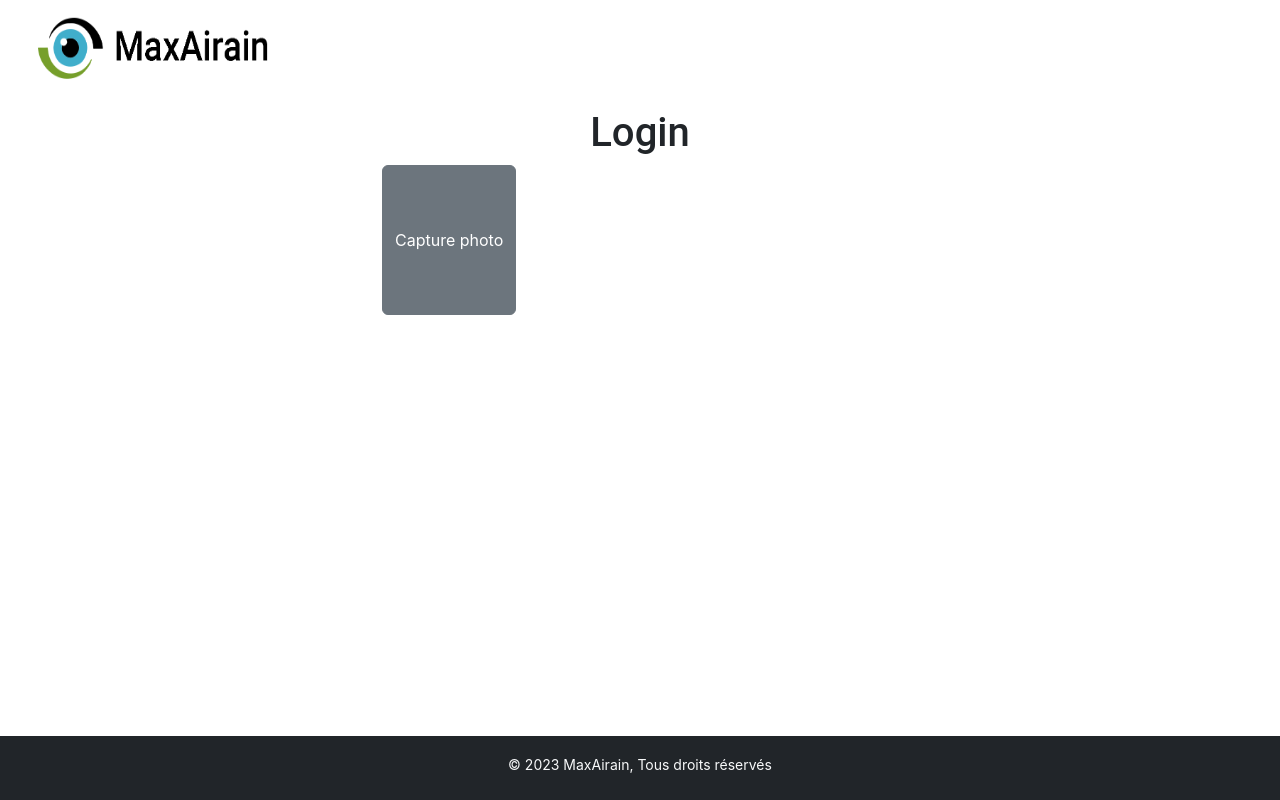
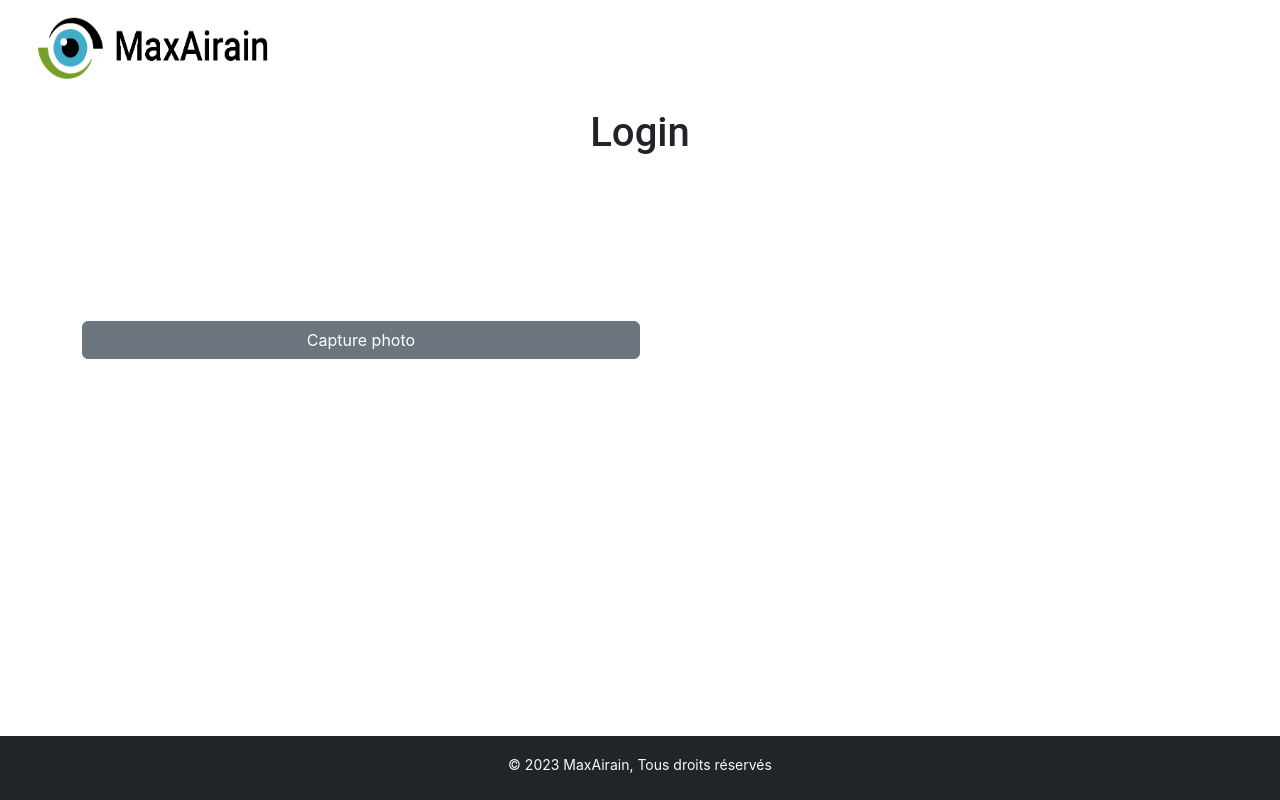
Before and after one commit to EdouardYzyDigital/ProjetTechniqueGroupe5, a React (Create React App) app in the folder stock-maxairain/: page / in a window 1280 px wide. Built offline with nearby package versions, Linux system fonts and the light colour scheme; no server answers.

Commit message:
last commit of day

```diff
--- a/stock-maxairain/src/components/Webcam.js
+++ b/stock-maxairain/src/components/Webcam.js
@@ -1,6 +1,6 @@
 import Webcam  from 'react-webcam'
 import { useState, useRef, useCallback } from 'react';
-import { Button } from 'reactstrap';
+import { Button, Col } from 'reactstrap';
 
 const WebcamCapture = props => {
     const webcamRef = useRef(null);
@@ -13,13 +13,16 @@ const WebcamCapture = props => {
     }, [webcamRef, setImgSrc]);
 
     return (
-      <div className='d-flex'>
+        <>
+        <Col md={6}>
             <Webcam
             mirrored={true}
             audio={false}
             ref={webcamRef}
             screenshotFormat="image/jpeg"
             />
+        </Col>
+        <Col md={6} className='d-flex flex-column'>
             <Button onClick={capture}>
                 Capture photo
             </Button>
@@ -29,7 +32,8 @@ const WebcamCapture = props => {
                 alt=''
             />
             )}
-      </div>
+        </Col>
+        </>
     );
   };
 
--- a/stock-maxairain/src/views/login/index.js
+++ b/stock-maxairain/src/views/login/index.js
@@ -13,7 +13,7 @@ const Login = () => {
     return (
         <div className="container">
             <h1 className="fs-1 text-center mt-4" style={{fontFamily: 'Roboto'}}>Login</h1>
-            <Col md='10'>
+            <Col md='12'>
                 <WebcamCapture setImage={setImage}/>
             </Col>
         </div>
```
Lines whose indentation alone changed are shown as unchanged.
